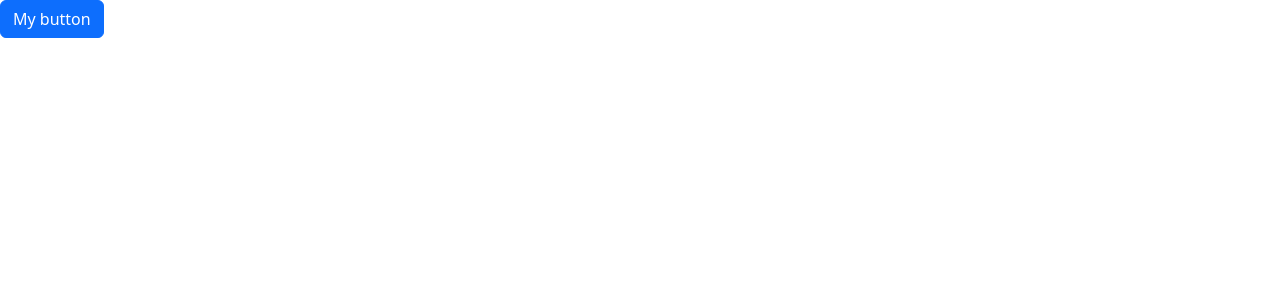
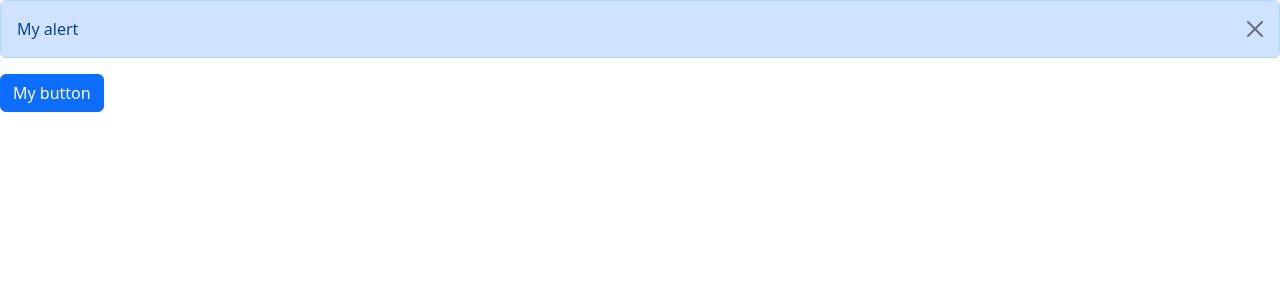
Before and after one commit to Nico-LeeNH/react-app, a React (Vite) app: page / in a window 1280 px wide. Both pictures are taken after a click on the button "My button". Shown: the top 300 px of the page. Built offline with nearby package versions, Linux system fonts and the light colour scheme.

Commit message:
show alert

```diff
--- a/src/App.tsx
+++ b/src/App.tsx
@@ -1,10 +1,15 @@
+import { useState } from "react";
+import Alert from "./component/Alert";
 import Button from "./component/Button";
 
 // import ListGroup from "./component/ListGroup";
 function App(){
+const [alertVisible, setAlertVisibility]=useState(false);
+
   return (
     <div>
-      <Button color="primary" onClick={()=>console.log('clicked')}>My button</Button>
+      {alertVisible &&<Alert onClose={()=> setAlertVisibility(false)}>My alert</Alert>}
+      <Button color="primary" onClick={()=>setAlertVisibility(true)}>My button</Button>
     </div>
   );
 
--- a/src/component/Alert.tsx
+++ b/src/component/Alert.tsx
@@ -2,11 +2,14 @@ import { ReactNode } from "react";
 
 interface Props{
     children: ReactNode;
+    onClose: () => void;
 }
 
-const Alert = ({children}: Props) => {
+const Alert = ({children, onClose}: Props) => {
   return (
-    <div className='alert alert-primary'>{children}</div>
+    <div className='alert alert-primary alert-dismissible'>{children}
+    <button type="button" className="btn-close" data-bs-dismiss="alert" onClick={onClose} aria-label="Close"></button>
+    </div>
   )
 }
 export default Alert;
```
